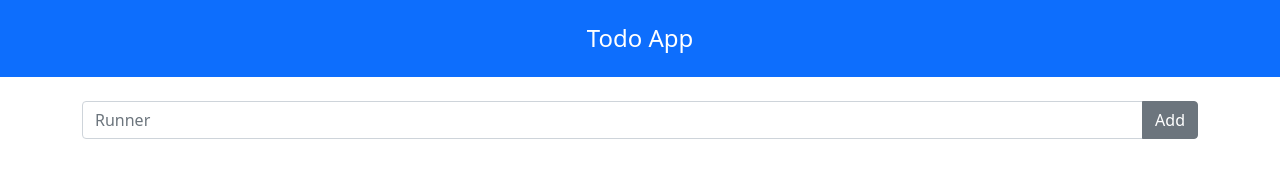
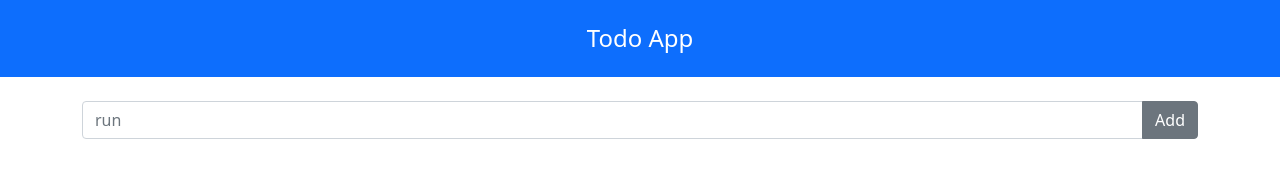
Before and after one commit to cristiantorres91/todo-bootstrap5-vue3, a Vue app: page / in a window 1280 px wide. Shown: the top 191 px of the page. Built offline with nearby package versions, Linux system fonts and the light colour scheme.

Commit message:
components

```diff
--- a/src/App.vue
+++ b/src/App.vue
@@ -1,17 +1,19 @@
 <template>
   <Header />
 <div class="container">
-<div class="input-group my-4">
+<!-- <div class="input-group my-4">
   <input type="text" class="form-control" placeholder="Runner" v-model="newTask" @keyup.enter="addTask" >
   <button class="btn btn-secondary" type="button" @click="addTask" >Add</button>
-</div>
-  <Task :tasks="tasks" @editTask="editTask($event,index)" @deleteTask="deleteTask($event, index)"/>
+</div> -->
+<AddTask @addTask="addTask"/>
+  <Tasks :tasks="tasks" @editTask="editTask" @deleteTask="deleteTask"/>
 </div>
 </template>
 
 <script>
-import Header from './components/Header.vue';
-import Task from '@/components/Task.vue';
+import Header from '@/components/Header.vue';
+import Tasks from '@/components/Tasks.vue';
+import AddTask from '@/components/AddTask.vue';
 import { onMounted, ref } from "vue";
 
 
@@ -20,16 +22,15 @@ export default {
   name: 'App',
   components: {
     Header,
-    Task
+    Tasks,
+    AddTask,
   },
 
   setup() {
-    const newTask = ref('');
     const tasks = ref([]);
 
       onMounted (() =>{
         let dataLocalStorage = JSON.parse(localStorage.getItem('tasks'))
-        console.log(dataLocalStorage);
         if(dataLocalStorage === null){
           tasks.value = [];
         }else{
@@ -38,15 +39,14 @@ export default {
 
       });
 
-    const addTask = () => {
+    const addTask = (task) => {
       tasks.value.push(
         {
-          name: newTask.value,
-          done: false,
+          name: task.name,
+          done: task.done,
         }
       );
       console.log(tasks.value);
-      newTask.value = "";
       localStorage.setItem("tasks", JSON.stringify(tasks.value));
     };
 
@@ -58,11 +58,9 @@ export default {
     const deleteTask = (index) => {
       tasks.value.splice(index, 1);
       localStorage.setItem("tasks", JSON.stringify(tasks.value));
-
     };
 
     return {
-      newTask,
       tasks,
       addTask,
       editTask,
--- /dev/null
+++ b/src/components/AddTask.vue
@@ -0,0 +1,42 @@
+<template>
+  <div class="input-group my-4">
+    <input
+      type="text"
+      class="form-control"
+      placeholder="run"
+      v-model="task"
+      @keyup.enter="addTask"
+    />
+    <button class="btn btn-secondary" type="button" @click="addTask">
+      Add
+    </button>
+  </div>
+</template>
+
+<script>
+import { ref } from "vue";
+
+export default {
+  name: "AddTask",
+
+  emits: ["addTask"],
+  setup(props, { emit }) {
+    const task = ref('');
+
+    const addTask = () => {
+      const newTask = {
+          name: task.value,
+          done: false,
+      }
+      emit("addTask", newTask);
+      task.value = "";
+    };
+    return {
+        task,
+        addTask,
+    };
+  },
+};
+</script>
+
+<style lang="scss" scoped></style>
--- a/src/components/Header.vue
+++ b/src/components/Header.vue
@@ -6,6 +6,7 @@
 
 <script>
 export default {
+  name: "Header",
   setup() {
     return {};
   },
--- a/src/components/Task.vue
+++ b/src/components/Tasks.vue
@@ -3,7 +3,7 @@
 <div :class="['alert' ,  item.done ? 'alert-success' : 'alert-danger'] " role="alert" >
   <div class="d-flex justify-content-between align-items-center">
     <div>
-       <h5>{{index}} {{item.name}} {{item.done}}</h5>
+       <h5>{{item.name}}</h5>
     </div>
     <div >
       <button type="button" class="btn btn-outline-success bt-sm mx-3" @click="editTask(index)"><i class="bi bi-check-lg"></i></button>
@@ -17,6 +17,7 @@
 <script>
 
 export default {
+  name: "Tasks",
   props: {
     tasks: {
       type: Array,
```
